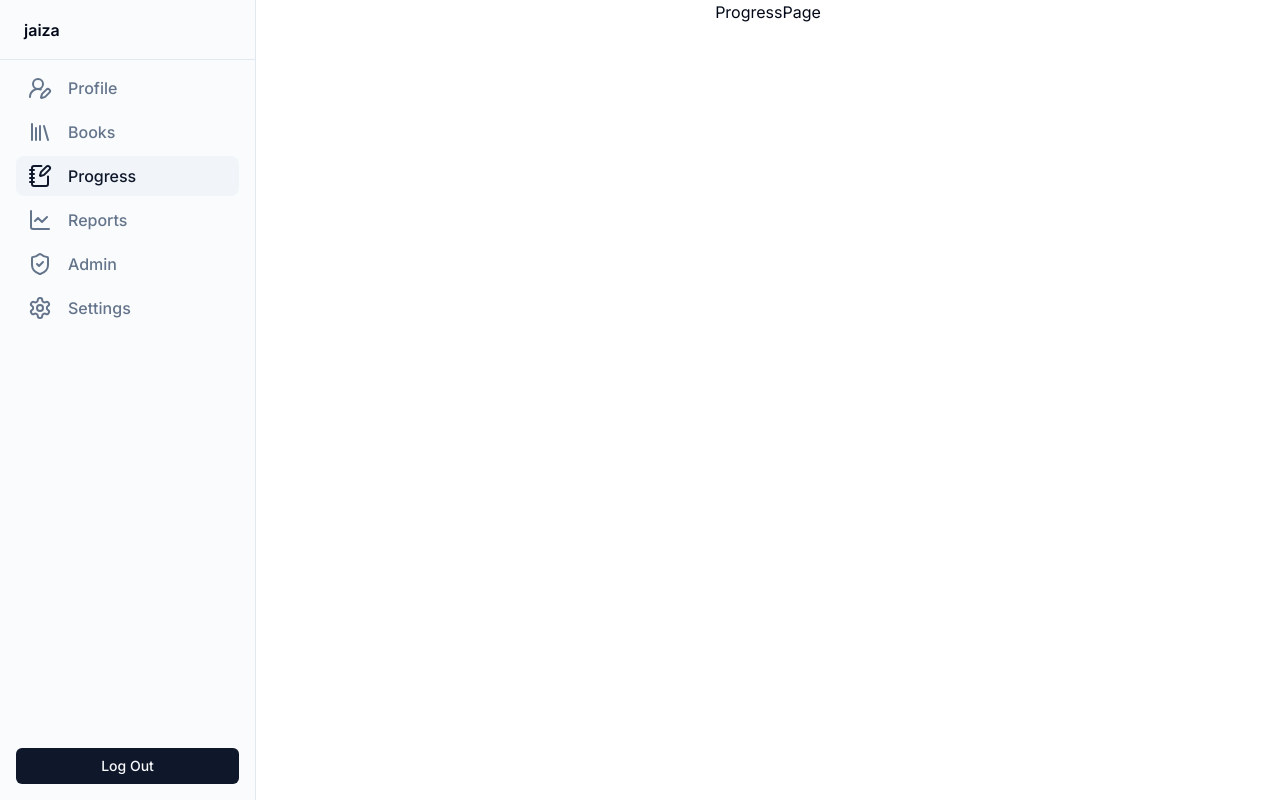
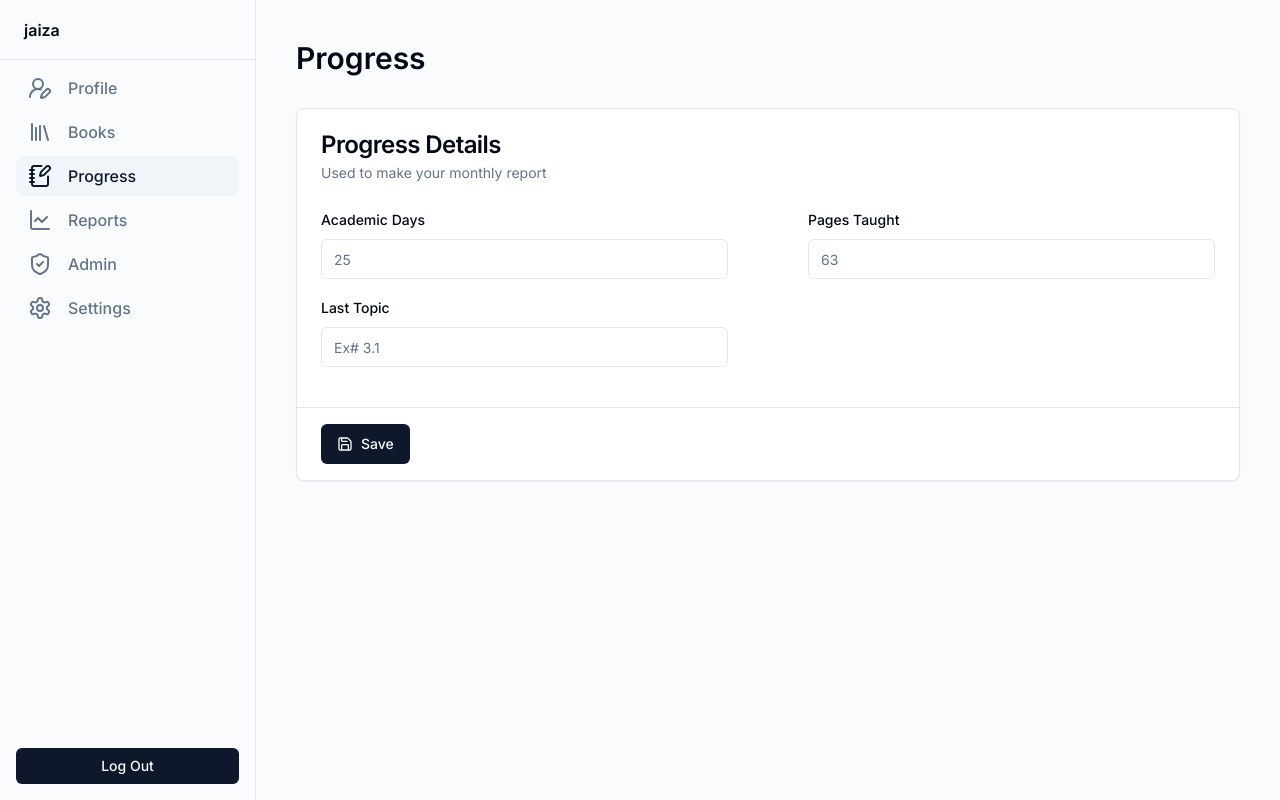
Before and after one commit to iameenahmed/jaiza, a Next.js app: page /progress in a window 1280 px wide. Built offline with nearby package versions, Linux system fonts and the light colour scheme.

Commit message:
Implement Progress page

```diff
--- a/app/progress/page.tsx
+++ b/app/progress/page.tsx
@@ -1,3 +1,18 @@
+import FormCard from '@/components/FormCard'
+import ProgressDetails from '@/components/progress/ProgressDetails'
+
 export default function ProgressPage() {
-  return <div>ProgressPage</div>
+  return (
+    <div className="flex min-h-[calc(100vh_-_theme(spacing.16))] w-full flex-1 flex-col gap-4 bg-muted/40 p-4 md:min-h-screen md:gap-8 md:p-10">
+      <div className="mx-auto grid w-full max-w-6xl gap-2">
+        <h1 className="text-3xl font-semibold">Progress</h1>
+      </div>
+      <FormCard
+        title="Progress Details"
+        description="Used to make your monthly report"
+      >
+        <ProgressDetails />
+      </FormCard>
+    </div>
+  )
 }
--- /dev/null
+++ b/components/progress/ProgressDetails.tsx
@@ -0,0 +1,36 @@
+'use client'
+
+import { zodResolver } from '@hookform/resolvers/zod'
+import { useForm } from 'react-hook-form'
+import { ProgressDetailsSchema, ProgressDetailsTypes } from './schema'
+
+import InputFormField from '../InputFormField'
+import { Form } from '@/components/ui/form'
+
+const formFields = [
+  { name: 'academic_days', label: 'Academic Days', placeholder: '25' },
+  { name: 'pages_taught', label: 'Pages Taught', placeholder: '63' },
+  { name: 'last_topic', label: 'Last Topic', placeholder: 'Ex# 3.1' },
+]
+
+export default function ProgressDetails() {
+  const form = useForm<ProgressDetailsTypes>({
+    resolver: zodResolver(ProgressDetailsSchema),
+  })
+
+  return (
+    <Form {...form}>
+      <form className="mb-4 grid gap-y-4 lg:grid-cols-2 lg:gap-x-20">
+        {formFields.map((field) => (
+          <InputFormField
+            key={field.name}
+            name={field.name}
+            control={form.control}
+            label={field.label}
+            placeholder={field.placeholder}
+          />
+        ))}
+      </form>
+    </Form>
+  )
+}
--- /dev/null
+++ b/components/progress/schema.ts
@@ -0,0 +1,15 @@
+import { z } from 'zod'
+
+export const ProgressDetailsSchema = z.object({
+  academic_days: z.string().min(4, {
+    message: 'Must be at least 4 characters.',
+  }),
+  pages_taught: z.string().min(3, {
+    message: 'Must be at least 3 characters.',
+  }),
+  last_topic: z.string().min(4, {
+    message: 'Must be at least 4 characters.',
+  }),
+})
+
+export type ProgressDetailsTypes = z.infer<typeof ProgressDetailsSchema>
```
